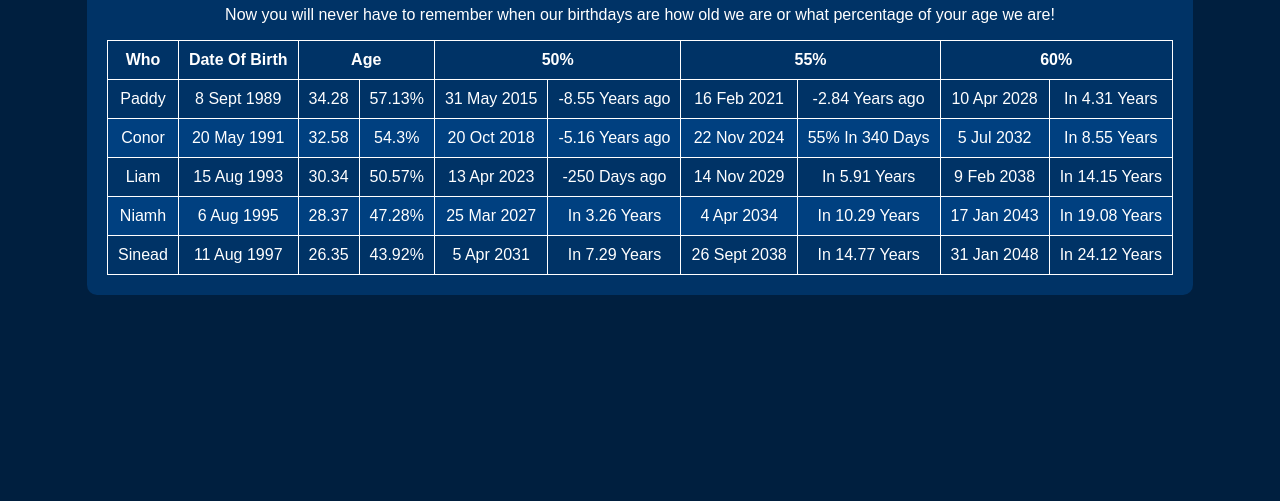
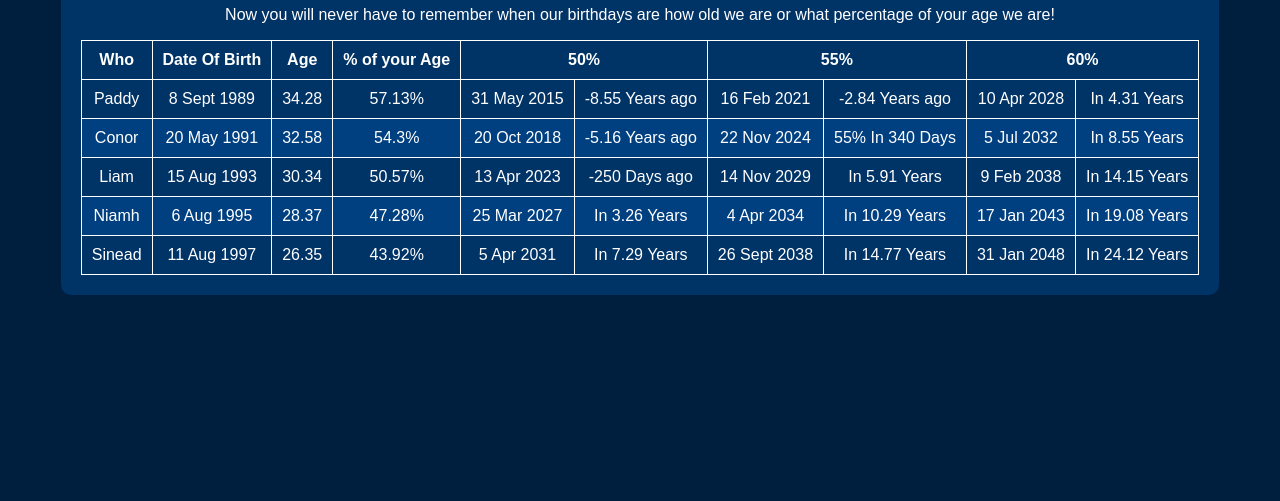
Before and after one commit to ldtickner/DadsBDay, a plain HTML site: page index.html in a window 1280 px wide. Shown: the part 299-800 px from the top of the page. Drawn offline with nearby package versions, Linux system fonts and the light colour scheme.

Commit message:
Update index.html

```diff
--- a/index.html
+++ b/index.html
@@ -75,7 +75,8 @@
                 <tr>
                     <th>Who</th>
                     <th>Date Of Birth</th>
-                    <th colspan="2">Age</th>
+                    <th>Age</th>
+                    <th>% of your Age</th>
                     <!-- Dynamic percentage columns will be added here -->
                 </tr>
             </thead>
```
